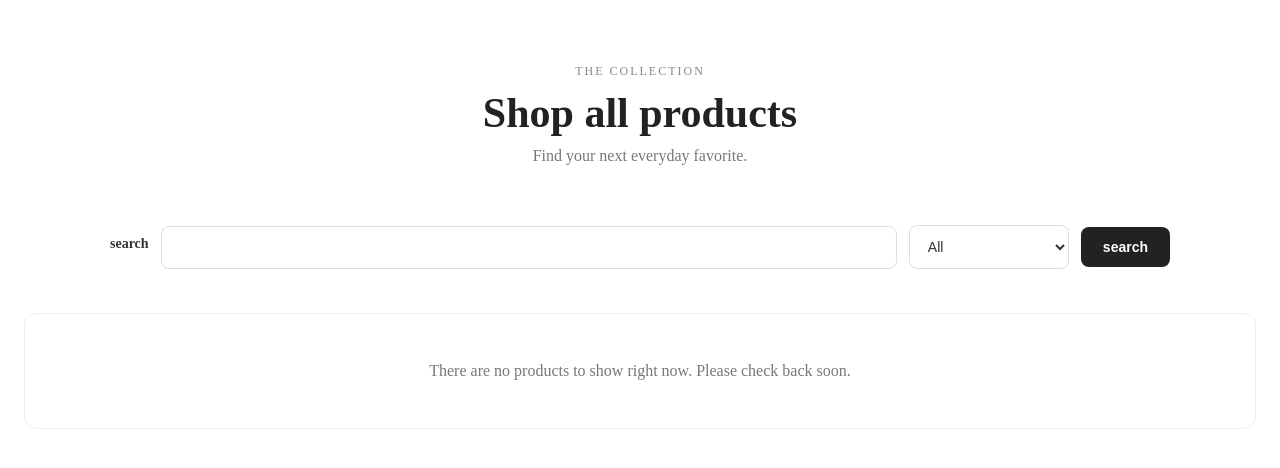
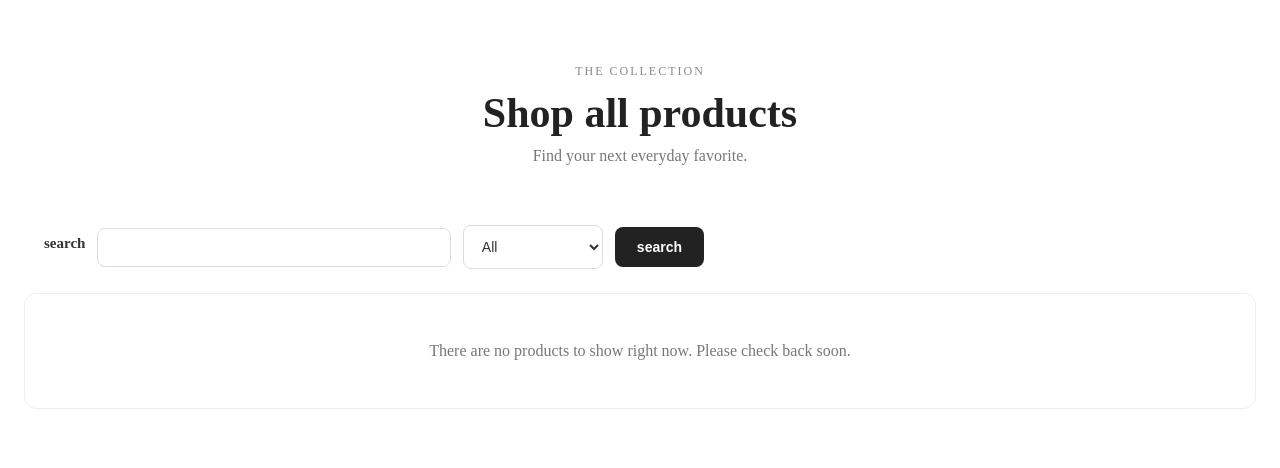
Before and after one commit to Navaneeth-korom/clothing-brand-ecommerce, a Django app: page /products/ in a window 1280 px wide. Shown: the part 58-526 px from the top of the page. Run offline with Django 5.2, Linux system fonts and the light colour scheme; data that the repository does not hold is empty.

Commit message:
template fixes.

```diff
--- a/products/templates/products/products.html
+++ b/products/templates/products/products.html
@@ -11,7 +11,7 @@
         <form method="GET">
             <label for="search">search</label>
             <input type="search" name="search" id="search" class="search-bar">
-            <select name="category" id="category">
+            <select name="category">
                 <option value="">All</option>
                 {% for category in categories %}
                 <option value="{{ category }}"
--- a/static/css/style.css
+++ b/static/css/style.css
@@ -575,8 +575,7 @@ input:focus {
     align-items: center;
     justify-content: center;
     padding: 24px 20px;
-    margin: 20px auto;
-    max-width: 1100px;
+    max-width: 700px;
 }
 
 /* Form layout */
@@ -589,7 +588,7 @@ input:focus {
 
 /* Labels */
 .activity-bar label {
-    font-size: 14px;
+    font-size: 15px;
     font-weight: 600;
     color: #333;
 }
@@ -598,7 +597,7 @@ input:focus {
 .search-bar {
     flex: 1;
     min-width: 0;
-    padding: 12px 16px;
+    padding: 10px 14px;
     border: 1px solid #ddd;
     border-radius: 8px;
     background-color: #fff;
@@ -631,7 +630,7 @@ input:focus {
 
 /* Category dropdown */
 .activity-bar select {
-    min-width: 160px;
+    min-width: 140px;
     padding: 12px 36px 12px 14px;
     border: 1px solid #ddd;
     border-radius: 8px;
```
